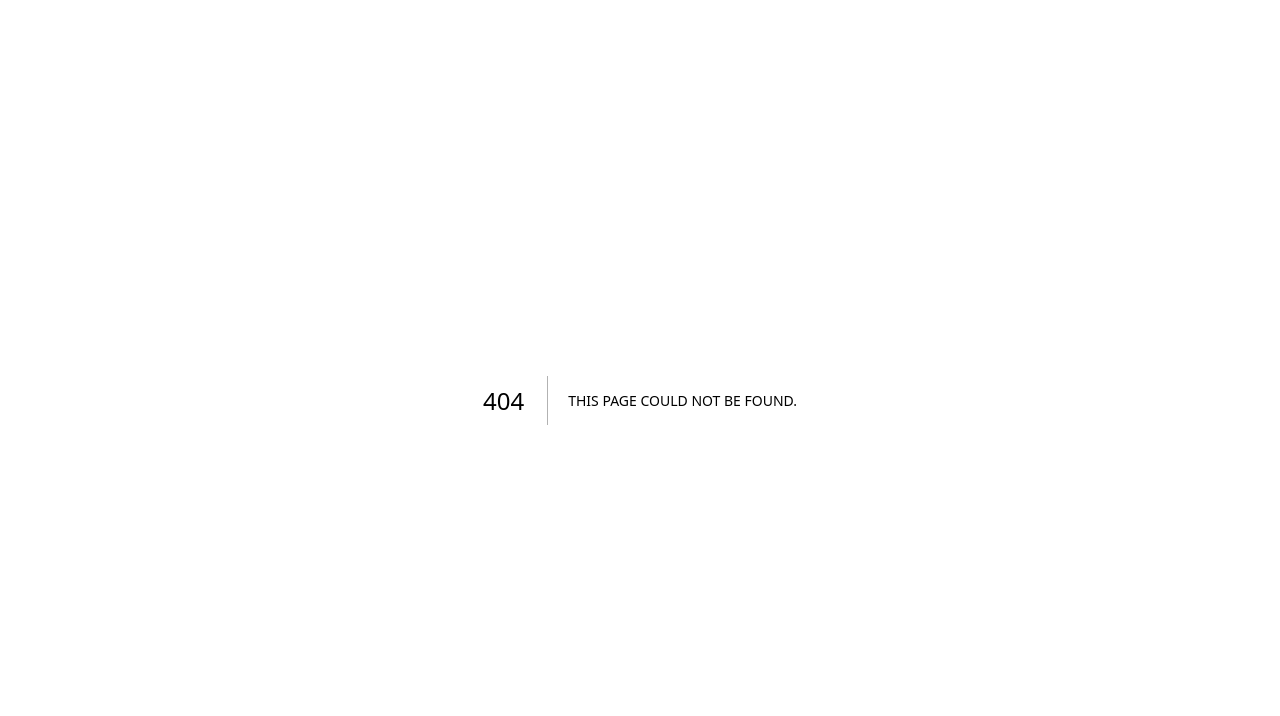
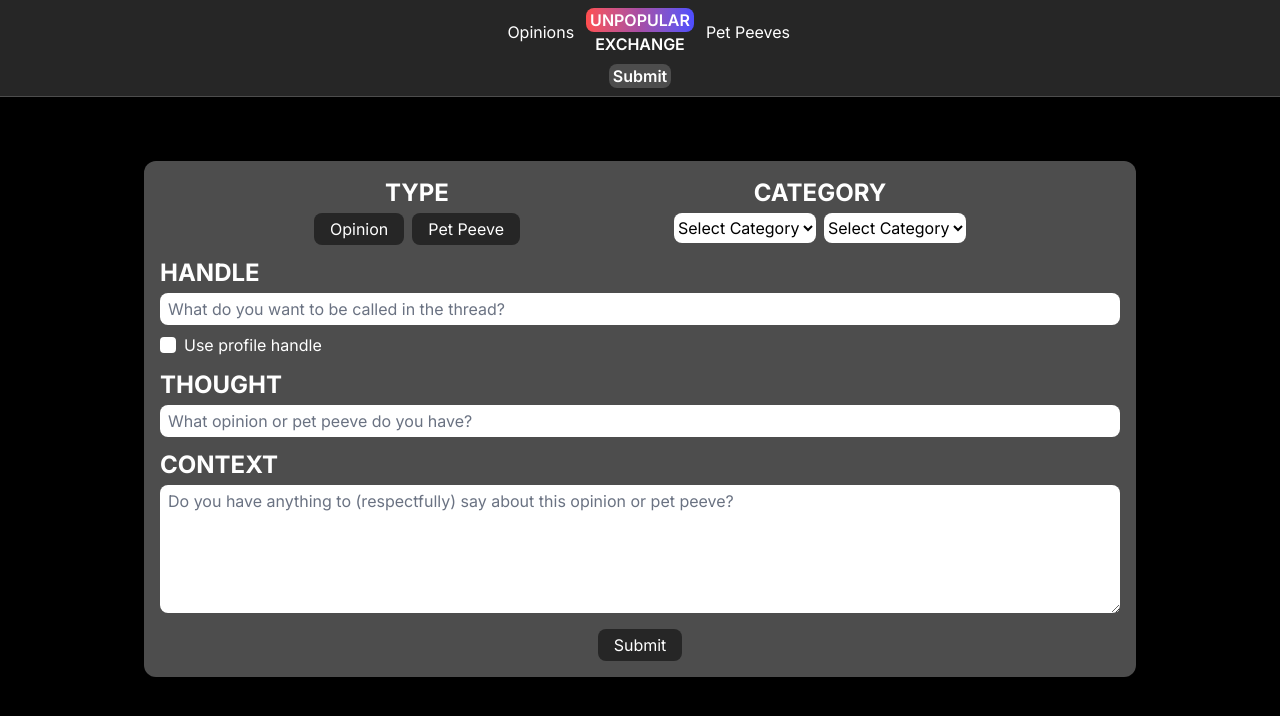
Before and after one commit to PresidentTree94/unpopular-exchange, a Next.js app: page /submit in a window 1280 px wide. Before the commit this address had no page. Shown: the top 716 px of the page. Built offline with nearby package versions, Linux system fonts and the light colour scheme.

Commit message:
Added Submit page.

```diff
--- a/src/app/(main)/layout.tsx
+++ b/src/app/(main)/layout.tsx
@@ -12,12 +12,15 @@ export default function NavLayout({
 
   return (
     <>
-      <nav className="bg-tertiary border-b border-secondary grid py-2 gap-2 grid-cols-[1fr_min-content_1fr] items-center">
+      <nav className="bg-tertiary border-b border-secondary grid py-2 gap-2 grid-cols-[1fr_min-content_1fr] items-center sticky top-0">
         <Link href="/" className="col-2 text-center uppercase font-semibold"><span>Unpopular</span> Exchange</Link>
         <Link href="/opinions" className={`${pathname === "/opinions" ? "active bg-unpopular" : ""} col-1 row-1 justify-self-end hover:bg-unpopular`}>Opinions</Link>
         <Link href="/peeves" className={`${pathname === "/peeves" ? "active bg-popular" : ""} col-3 row-1 justify-self-start hover:bg-popular`}>Pet Peeves</Link>
+        <div className="col-span-full flex justify-evenly">
+          <Link href="/submit" className={pathname === "/submit" ? "active" : ""}>Submit</Link>
+        </div>
       </nav>
-      <main>{children}</main>
+      <main className="p-16 max-w-280 m-auto">{children}</main>
     </>
   );
 }
--- /dev/null
+++ b/src/app/(main)/submit/page.tsx
@@ -0,0 +1,41 @@
+export default function Submit() {
+  return (
+    <form className="bg-secondary p-4 rounded-xl flex flex-col">
+      <div className="flex justify-evenly text-center">
+        <div>
+          <h3 className="mb-1">Type</h3>
+          <div className="flex gap-2">
+            <button>Opinion</button>
+            <button>Pet Peeve</button>
+          </div>
+        </div>
+        <div>
+          <h3 className="mb-1">Category</h3>
+          <div className="flex gap-2">
+            <select className="bg-text text-primary">
+              <option>Select Category</option>
+              <option>Select Category</option>
+              <option>Select Category</option>
+            </select>
+            <select className="bg-text text-primary">
+              <option>Select Category</option>
+              <option>Select Category</option>
+              <option>Select Category</option>
+            </select>
+          </div>
+        </div>
+      </div>
+      <h3 className="mb-1 mt-3">Handle</h3>
+      <input type="text" placeholder="What do you want to be called in the thread?" />
+      <div className="flex gap-2 items-center mt-2">
+        <input type="checkbox" className="appearance-none w-4 h-4 rounded-sm bg-text checked:bg-tertiary border-2" />
+        <label>Use profile handle</label>
+      </div>
+      <h3 className="mb-1 mt-3">Thought</h3>
+      <input type="text" placeholder="What opinion or pet peeve do you have?" />
+      <h3 className="mb-1 mt-3">Context</h3>
+      <textarea rows={5} placeholder="Do you have anything to (respectfully) say about this opinion or pet peeve?"></textarea>
+      <input type="submit" className="mt-4 mx-auto" />
+    </form>
+  );
+}
--- a/src/app/globals.css
+++ b/src/app/globals.css
@@ -37,11 +37,27 @@
     @apply bg-linear-to-r from-unpopular via-[rgb(166,77,166)] to-popular rounded-lg py-[0.125rem] px-1 font-semibold uppercase;
   }
 
-  nav a:not(nav a:first-of-type) {
+  nav a:not(nav > a:first-of-type) {
     @apply px-1 rounded-lg;
+  }
+
+  nav div a:hover, nav div a.active {
+    @apply bg-secondary;
   }
 
   nav a.active {
     @apply font-semibold;
   }
+
+  button, input[type="submit"] {
+    @apply bg-tertiary text-text px-4;
+  }
+
+  button, select, input[type="submit"] {
+    @apply rounded-lg py-1;
+  }
+
+  input[type="text"], textarea {
+    @apply bg-text placeholder-gray-500 w-full py-1 px-2 rounded-lg;
+  }
 }
--- a/src/app/layout.tsx
+++ b/src/app/layout.tsx
@@ -1,5 +1,8 @@
 import type { Metadata } from "next";
 import { Inter } from "next/font/google";
+import "@fortawesome/fontawesome-svg-core/styles.css";
+import { config } from "@fortawesome/fontawesome-svg-core";
+config.autoAddCss = false;
 import "./globals.css";
 
 const inter = Inter({variable: "--font-display", subsets: ["latin"],});
--- a/src/shared/Categories.tsx
+++ b/src/shared/Categories.tsx
@@ -6,6 +6,23 @@ export default function Categories({
   type: Type;
 }>) {
   return (
-    <div>CATEGORY: {type}</div>
+    <section className="grid grid-cols-[repeat(auto-fit,14rem)] gap-8 justify-center">
+      <a className={`bg-secondary aspect-square flex flex-col justify-center items-center rounded-xl p-4 ${type == Type.OPINIONS ? "hover:bg-unpopular" : "hover:bg-popular"}`}>
+        <h3>#Title</h3>
+        <p>000 Discussions</p>
+      </a>
+      <a className={`bg-secondary aspect-square flex flex-col justify-center items-center rounded-xl p-4 ${type == Type.OPINIONS ? "hover:bg-unpopular" : "hover:bg-popular"}`}>
+        <h3>#Title</h3>
+        <p>000 Discussions</p>
+      </a>
+      <a className={`bg-secondary aspect-square flex flex-col justify-center items-center rounded-xl p-4 ${type == Type.OPINIONS ? "hover:bg-unpopular" : "hover:bg-popular"}`}>
+        <h3>#Title</h3>
+        <p>000 Discussions</p>
+      </a>
+      <a className={`bg-secondary aspect-square flex flex-col justify-center items-center rounded-xl p-4 ${type == Type.OPINIONS ? "hover:bg-unpopular" : "hover:bg-popular"}`}>
+        <h3>#Title</h3>
+        <p>000 Discussions</p>
+      </a>
+    </section>
   );
 }
```
Also changed, not shown: package.json (+9 -6 lines), 1 other file (tests, documents, lock files or other folders).
